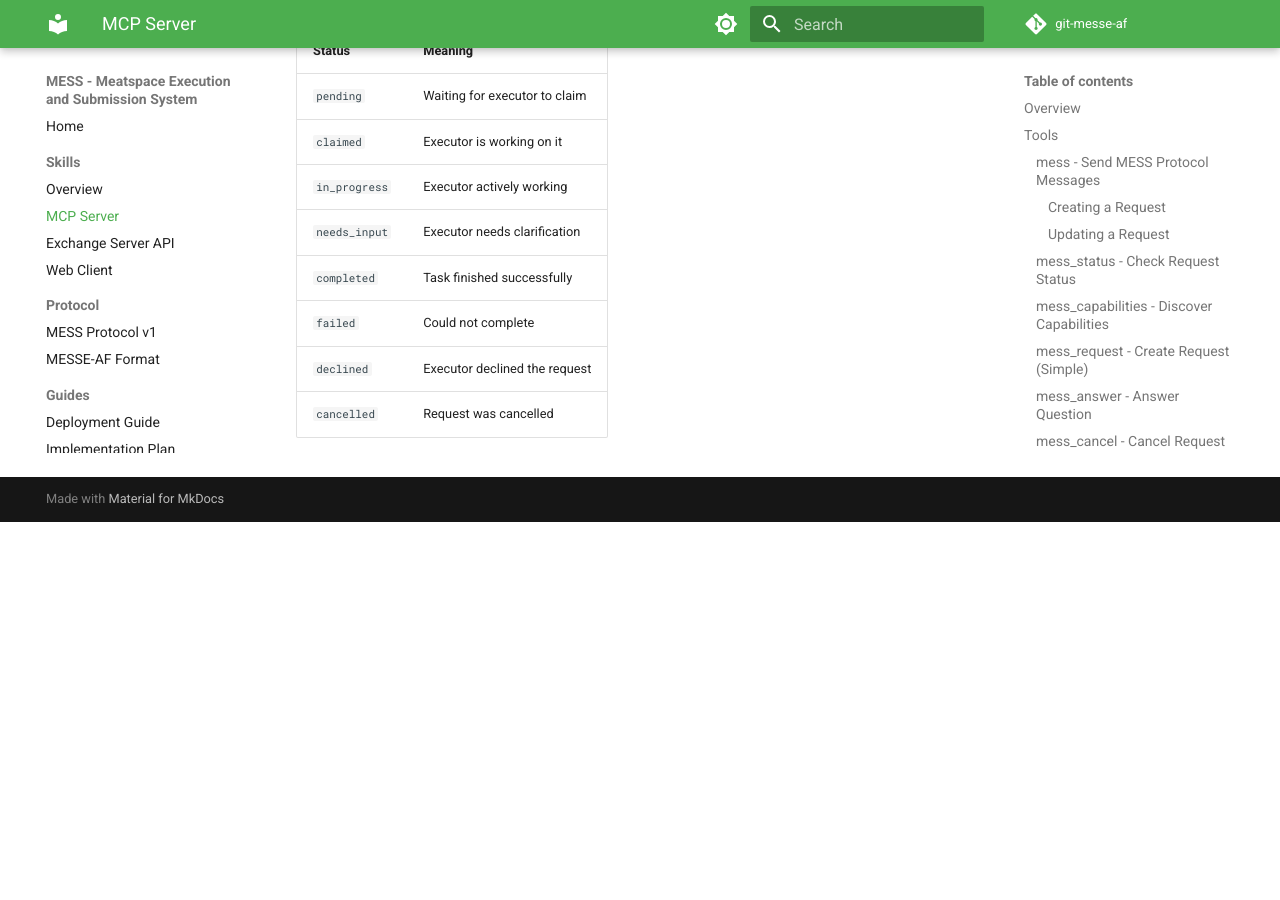
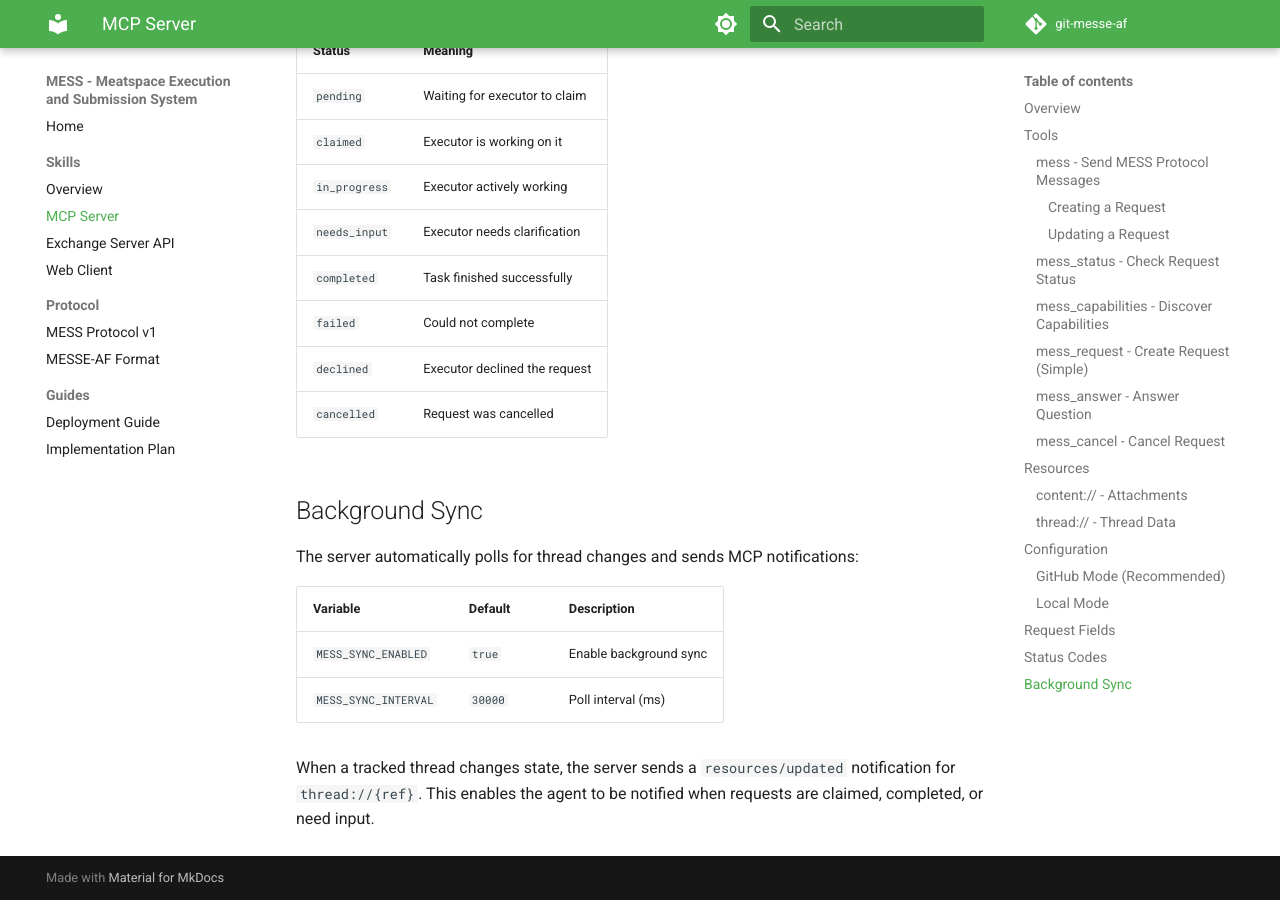
Before and after one commit to teaguesterling/git-messe-af, an MkDocs documentation site: the page built from docs/skill-mcp.md, in a window 1280 px wide and 900 px high, scrolled down 4262 px. Built offline with MkDocs 1.6.1 and Material for MkDocs 9.7.7, drawn with Linux system fonts in a browser that asks for light colours; comment, search, counter and statistics services are not loaded; before the commit the page ends 4784 px from its top, so only the background shows below that.

Commit message:
Document background sync configuration
Add MESS_SYNC_ENABLED and MESS_SYNC_INTERVAL to:
- mcp/README.md environment variables table
- mcp/README.md new Background Sync section
- docs/skill-mcp.md new Background Sync section

Co-Authored-By: Claude Opus 4.5 <noreply@anthropic.com>

```diff
--- a/docs/skill-mcp.md
+++ b/docs/skill-mcp.md
@@ -199,3 +199,14 @@ thread://{ref}/latest   # Most recent message
 | `failed` | Could not complete |
 | `declined` | Executor declined the request |
 | `cancelled` | Request was cancelled |
+
+## Background Sync
+
+The server automatically polls for thread changes and sends MCP notifications:
+
+| Variable | Default | Description |
+|----------|---------|-------------|
+| `MESS_SYNC_ENABLED` | `true` | Enable background sync |
+| `MESS_SYNC_INTERVAL` | `30000` | Poll interval (ms) |
+
+When a tracked thread changes state, the server sends a `resources/updated` notification for `thread://{ref}`. This enables the agent to be notified when requests are claimed, completed, or need input.
```
Also changed, not shown: mcp/README.md (+16 -0 lines).
